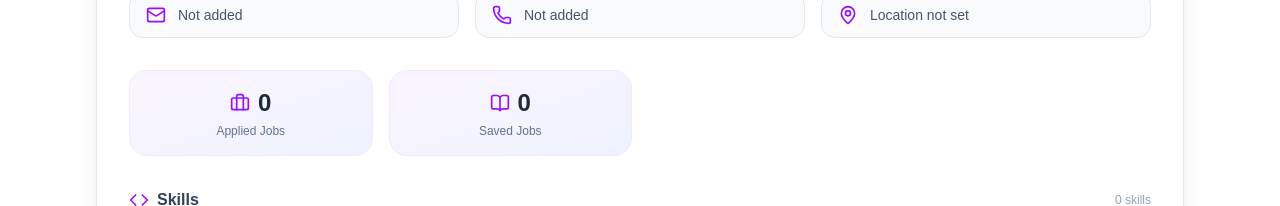
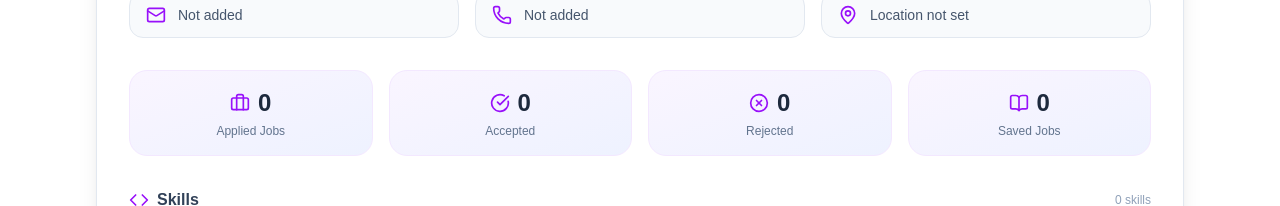
Before and after one commit to paldhaduk7-png/Job-Portal, a React app in the folder frontend/: page /profile in a window 1280 px wide. Shown: the part 378-584 px from the top of the page. Built offline with nearby package versions, Linux system fonts and the light colour scheme; no server answers; the HTML template or start-up script is replaced by a standard one.

Commit message:
Add dynamic profile statistics and improve profile dashboard UI

```diff
--- a/frontend/src/Profile/Profile.jsx
+++ b/frontend/src/Profile/Profile.jsx
@@ -10,9 +10,8 @@ import {
   Briefcase,
   MapPin,
   Eye,
-  Download,
-  Award,
-  Users,
+   CheckCircle,
+  XCircle,
   FileText,
   Code,
   BookOpen,
@@ -21,7 +20,6 @@ import {
 import ApplicationJobTabel from "./ApplicationJobTabel";
 import UpadateProfile from "./upadateProfile.jsx";
 import useGetAppliedJob from "@/hooks/useGetAppliedJob";
-import store from "@/redux/store";
 
 
 const Profile = () => {
@@ -33,10 +31,19 @@ const Profile = () => {
   const savedJobState = useSelector((store) => store.savedJob);
   // console.log(savedJobState);
   const applyjobstate= useSelector((store)=>store.job);
-  // console.log(applyjobstate);
+  console.log(applyjobstate);
 
-  const applicationStatus= useSelector((store)=>store.application);
- console.log(applicationStatus.allAppliedJob);
+const acceptedCount =
+  applyjobstate?.allAppliedJob?.filter(
+    (app) => app.status === "accepted"
+  ).length || 0;
+
+const rejectedCount =
+  applyjobstate?.allAppliedJob?.filter(
+    (app) => app.status === "rejected"
+  ).length || 0;
+
+
 
   const stats = [
     {
@@ -44,16 +51,16 @@ const Profile = () => {
       value: applyjobstate?.allAppliedJob?.length || 0,
       icon: <Briefcase className="w-5 h-5" />,
     },
-  //     {
-  //   label: "Accepted",
-  //   value: acceptedCount?.length || 0,
-  //   icon: <Users className="w-5 h-5" />,
-  // },
-  // {
-  //   label: "Rejected",
-  //   value: rejectedCount?.length || 0,
-  //   icon: <Award className="w-5 h-5" />,
-  // },
+    {
+  label: "Accepted",
+  value: acceptedCount,
+  icon: <CheckCircle className="w-5 h-5" />,
+},
+{
+  label: "Rejected",
+  value: rejectedCount,
+  icon: <XCircle className="w-5 h-5" />,
+},
     {
       label: "Saved Jobs",
       value: savedJobState?.savedJobs?.length || 0,
```
